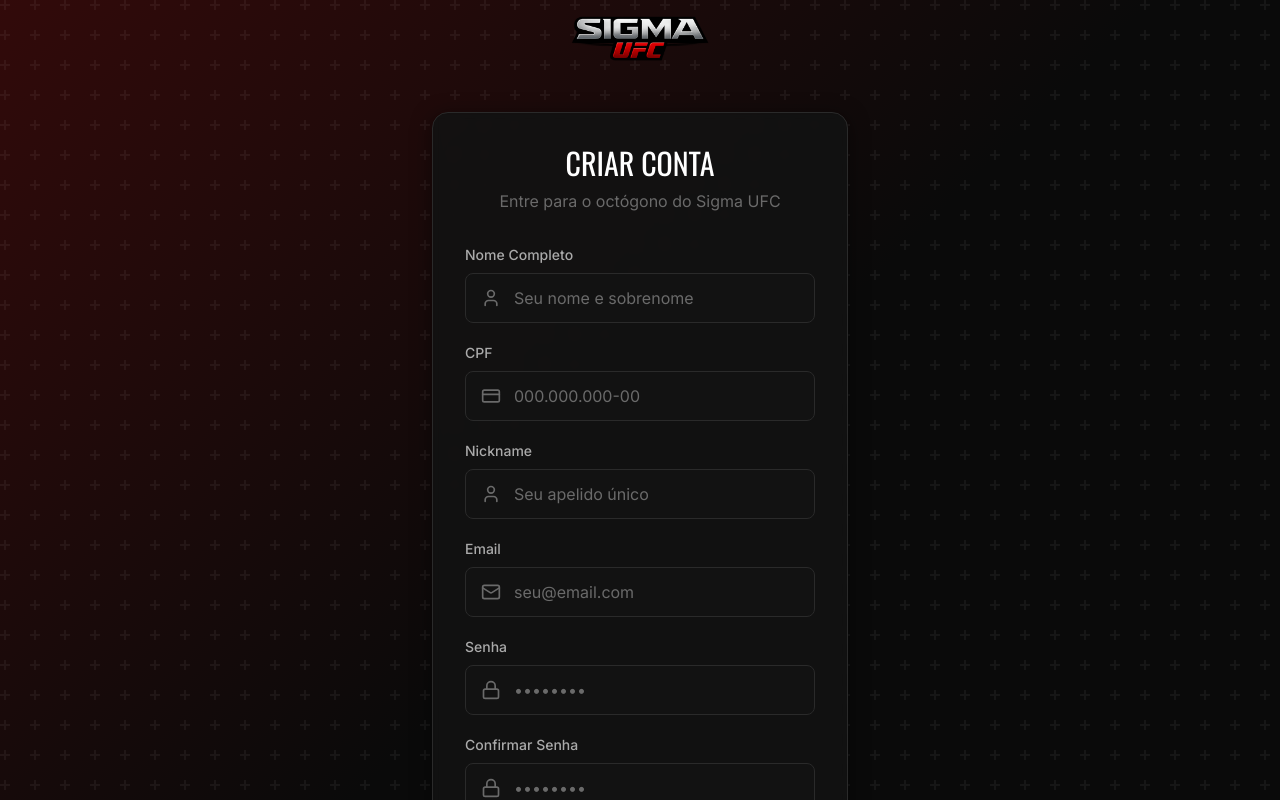
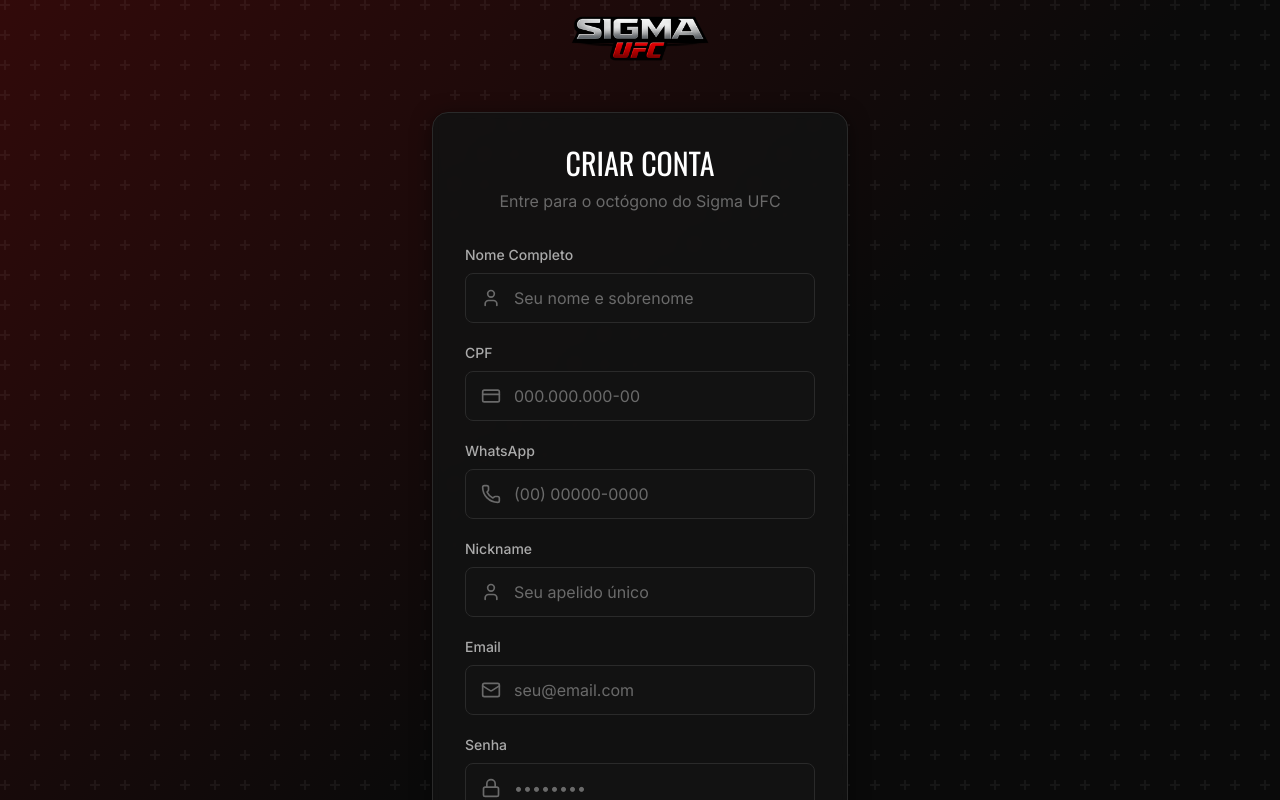
Before and after one commit to alexnetofit/ufc, a Next.js app: page /register in a window 1280 px wide. Shown: the top 800 px of the page. Built offline with nearby package versions, Linux system fonts and the light colour scheme.

Commit message:
feat: adicionar campo WhatsApp no cadastro e corrigir envio de dados para AbacatePay

```diff
--- a/src/app/(auth)/register/page.tsx
+++ b/src/app/(auth)/register/page.tsx
@@ -4,7 +4,7 @@ import { useState } from 'react';
 import Link from 'next/link';
 import { useRouter } from 'next/navigation';
 import { toast } from 'sonner';
-import { Mail, Lock, User, UserPlus, CreditCard } from 'lucide-react';
+import { Mail, Lock, User, UserPlus, CreditCard, Phone } from 'lucide-react';
 import { Button, Input } from '@/components/ui';
 import { getSupabaseClient } from '@/lib/supabase/client';
 
@@ -15,6 +15,21 @@ function formatCPF(value: string): string {
   if (numbers.length <= 6) return `${numbers.slice(0, 3)}.${numbers.slice(3)}`;
   if (numbers.length <= 9) return `${numbers.slice(0, 3)}.${numbers.slice(3, 6)}.${numbers.slice(6)}`;
   return `${numbers.slice(0, 3)}.${numbers.slice(3, 6)}.${numbers.slice(6, 9)}-${numbers.slice(9)}`;
+}
+
+// Função para formatar telefone (WhatsApp)
+function formatPhone(value: string): string {
+  const numbers = value.replace(/\D/g, '').slice(0, 11);
+  if (numbers.length <= 2) return numbers;
+  if (numbers.length <= 7) return `(${numbers.slice(0, 2)}) ${numbers.slice(2)}`;
+  return `(${numbers.slice(0, 2)}) ${numbers.slice(2, 7)}-${numbers.slice(7)}`;
+}
+
+// Função para validar telefone
+function isValidPhone(phone: string): boolean {
+  const numbers = phone.replace(/\D/g, '');
+  // Deve ter 10 ou 11 dígitos (com DDD)
+  return numbers.length >= 10 && numbers.length <= 11;
 }
 
 // Função para validar CPF
@@ -52,6 +67,7 @@ export default function RegisterPage() {
   const [nickname, setNickname] = useState('');
   const [fullName, setFullName] = useState('');
   const [cpf, setCpf] = useState('');
+  const [phone, setPhone] = useState('');
   const [isLoading, setIsLoading] = useState(false);
   const [errors, setErrors] = useState<{
     email?: string;
@@ -60,6 +76,7 @@ export default function RegisterPage() {
     nickname?: string;
     fullName?: string;
     cpf?: string;
+    phone?: string;
   }>({});
 
   const validate = () => {
@@ -75,6 +92,12 @@ export default function RegisterPage() {
       newErrors.cpf = 'CPF é obrigatório';
     } else if (!isValidCPF(cpf)) {
       newErrors.cpf = 'CPF inválido';
+    }
+
+    if (!phone) {
+      newErrors.phone = 'WhatsApp é obrigatório';
+    } else if (!isValidPhone(phone)) {
+      newErrors.phone = 'WhatsApp inválido (digite DDD + número)';
     }
 
     if (!email) {
@@ -169,12 +192,14 @@ export default function RegisterPage() {
       // Atualizar profile com os dados (trigger cria com default)
       if (authData.user) {
         const cpfNumbers = cpf.replace(/\D/g, '');
+        const phoneNumbers = phone.replace(/\D/g, '');
         await supabase
           .from('profiles')
           .update({
             nickname,
             full_name: fullName.trim(),
             cpf: cpfNumbers,
+            phone: phoneNumbers,
           })
           .eq('id', authData.user.id);
       }
@@ -220,6 +245,18 @@ export default function RegisterPage() {
           error={errors.cpf}
           disabled={isLoading}
           maxLength={14}
+        />
+
+        <Input
+          label="WhatsApp"
+          type="tel"
+          placeholder="(00) 00000-0000"
+          icon={<Phone size={20} />}
+          value={phone}
+          onChange={(e) => setPhone(formatPhone(e.target.value))}
+          error={errors.phone}
+          disabled={isLoading}
+          maxLength={15}
         />
 
         <Input
--- a/src/app/api/events/[eventId]/pix/create/route.ts
+++ b/src/app/api/events/[eventId]/pix/create/route.ts
@@ -121,9 +121,13 @@ export async function POST(
     // Buscar profile do usuário para dados do cliente
     const { data: profile } = await supabase
       .from('profiles')
-      .select('full_name, cpf')
+      .select('full_name, cpf, phone')
       .eq('id', user.id)
       .single();
+
+    // Telefone fallback para usuários que não tem telefone cadastrado
+    const FALLBACK_PHONE = '5512991426510';
+    const customerPhone = profile?.phone || FALLBACK_PHONE;
 
     // Criar nova cobrança na AbacatePay
     const abacatePay = getAbacatePayClient();
@@ -131,11 +135,12 @@ export async function POST(
       amount,
       expiresIn: PIX_EXPIRES_IN,
       description: 'Estratégias de Palpite UFC',
-      customer: profile?.full_name && profile?.cpf ? {
-        name: profile.full_name,
+      customer: {
+        name: profile?.full_name || 'Usuário',
+        cellphone: customerPhone,
         email: user.email || '',
-        taxId: profile.cpf,
-      } : undefined,
+        taxId: profile?.cpf || '',
+      },
       metadata: {
         userId: user.id,
         eventId: eventId,
--- a/src/lib/abacatepay/client.ts
+++ b/src/lib/abacatepay/client.ts
@@ -12,6 +12,7 @@ const ABACATEPAY_BASE_URL = process.env.ABACATEPAY_BASE_URL || 'https://api.abac
 
 export interface Customer {
   name: string;
+  cellphone: string; // Telefone com DDD (apenas números)
   email: string;
   taxId: string; // CPF (apenas números)
 }
--- a/src/types/index.ts
+++ b/src/types/index.ts
@@ -7,6 +7,7 @@ export interface Profile {
   nickname: string;
   full_name: string | null;
   cpf: string | null;
+  phone: string | null;
   avatar_url: string | null;
   is_admin: boolean;
   created_at: string;
```
Also changed, not shown: src/lib/utils/date.ts (line endings or trailing spaces), 1 other file (tests, documents, lock files or other folders).
